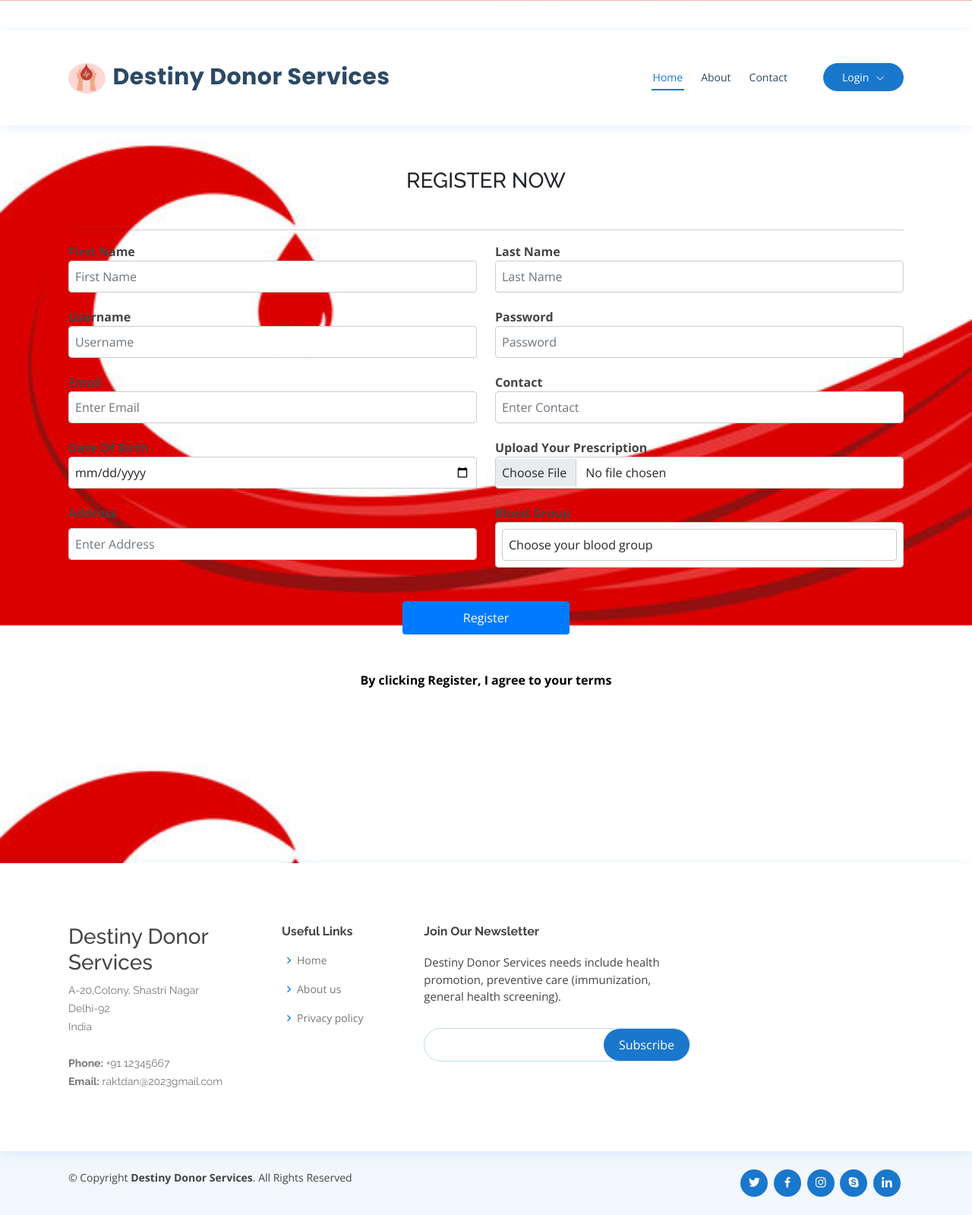
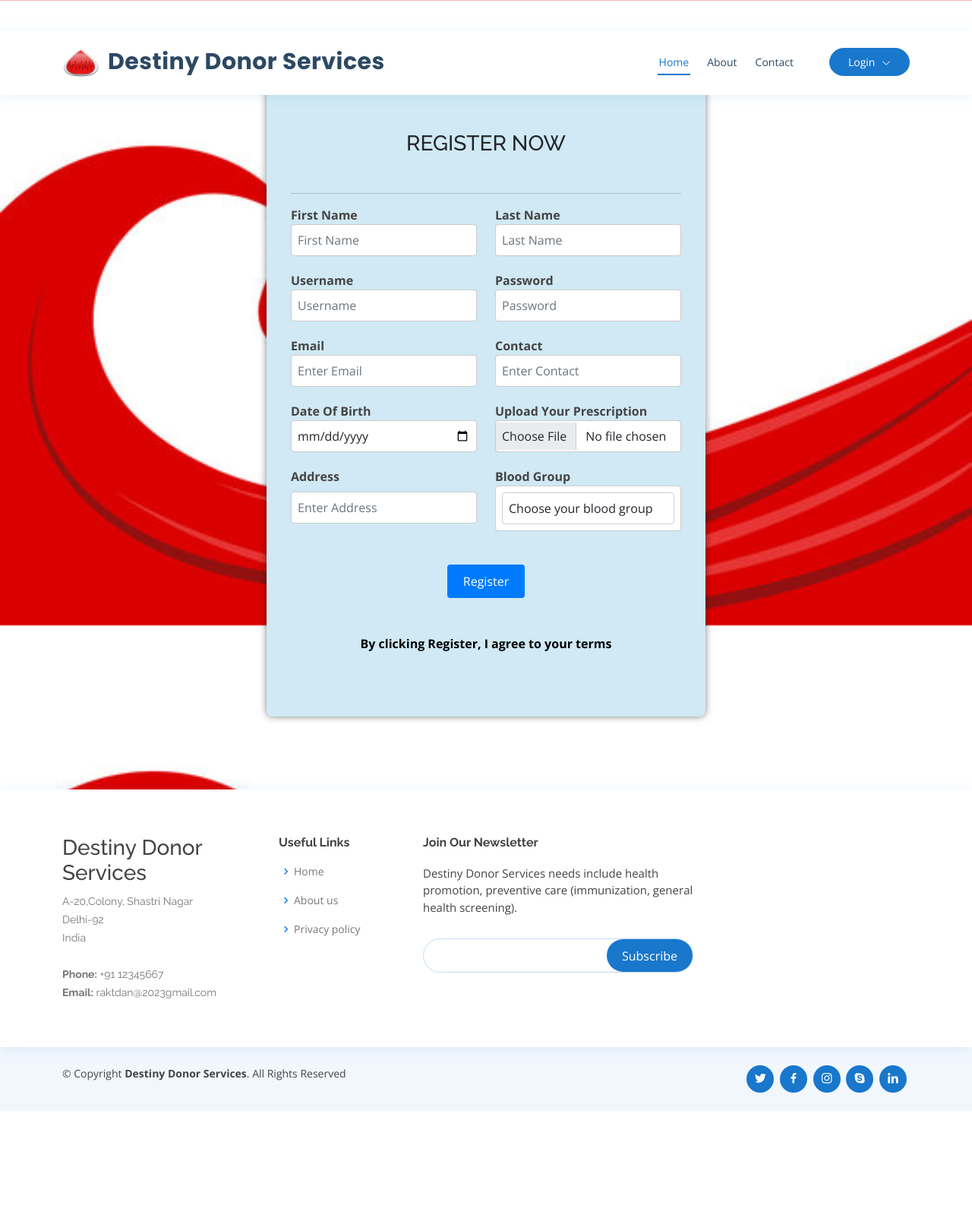
Before and after one commit to Aashi32/Blood-Bank-Management-System, a Django app: page /signup in a window 1280 px wide. Shown: the whole page at 76% size. After the commit the page ends 1462 px from the top, so only its background shows below. Run offline with Django 4.2, Linux system fonts and the light colour scheme; data comes from the database, SQL or seed files in the repository; some libraries are stand-ins or nearby versions.

Commit message:
Register

```diff
--- a/blood_app/static/css/style.css
+++ b/blood_app/static/css/style.css
@@ -490,7 +490,7 @@ h6 {
     width: 100%;
     height: 90vh;
     /* background: url("../img/BloodBank_Dpage.png") top center; */
-    background: url("../img/Blood-Donation-1.jpg") top center;
+    background: url("../img/homepage.jpg") top center;
     background-size: cover;
     margin-bottom: -200px;
 }
--- a/blood_app/templates/admin_login.html
+++ b/blood_app/templates/admin_login.html
@@ -68,7 +68,7 @@
             <!-- Title Section -->
             <div class="title-section mb-md-5 mb-4">
                 <!-- Title for Login -->
-                <h3 class="w3ls-title text-uppercase text-dark font-weight-bold">Login as Admin  <i class="fas fa-admin"></i></h3>
+                <h3 class="w3ls-title text-uppercase text-dark font-weight-bold"><b>Admin Login</b><i class="fas fa-admin"></i></h3>
             </div>
             <hr/>
             <!-- Login Form Wrapper -->
--- a/blood_app/templates/index.html
+++ b/blood_app/templates/index.html
@@ -84,7 +84,7 @@
   <header id="header" class="fixed-top">
     <div class="container d-flex align-items-center">
 
-      <h1 class="logo me-auto"><a href="index.html"><img src="media\logo.jpg" style="margin-right: 10px;">Destiny Donor Services</a></h1>
+      <h1 class="logo me-auto"><a href="index.html"><img src="../static/img/logo1.png" width="50" height="2200" style="margin-right: 10px;">Destiny Donor Services</a></h1>
 
       {% if request.user.is_staff %}
       <nav id="navbar" class="navbar order-last order-lg-0">
--- a/blood_app/templates/login.html
+++ b/blood_app/templates/login.html
@@ -68,7 +68,7 @@
             <!-- Title Section -->
             <div class="title-section mb-md-5 mb-4">
                 <!-- Title for Login -->
-                <h3 class="w3ls-title text-uppercase text-dark font-weight-bold">Login as user  <i class="fas fa-user"></i></h3>
+                <h3 class="w3ls-title text-uppercase text-dark font-weight-bold"><i class="fas fa-user"></i><b>User Login</b></h3>
             </div>
             <hr/>
             <!-- Login Form Wrapper -->
--- a/blood_app/templates/register.html
+++ b/blood_app/templates/register.html
@@ -14,13 +14,13 @@ body {
     display: flex;
     justify-content: center;
     align-items: center;
-    min-height: 130vh;
+    min-height: 110vh;
 }
 
-.container {
-    /* background-color: #d0e9f4; */
+.container-login{
+    background-color: #d0e9f4;
     border-radius: 8px;
-    /* box-shadow: 0 0 10px rgba(0, 0, 0, 0.5); */
+    box-shadow: 0 0 10px rgba(0, 0, 0, 0.5);
     padding: 20px;
 }
 
@@ -67,6 +67,7 @@ body {
 
 
 	<section class="logins py-5">
+		<div class = "container-login">
 		<div class="container py-xl-5 py-lg-3">
 			<div class="title-section mb-md-5 mb-4">
 				<h6 class="w3ls-title-sub"></h6>
@@ -144,7 +145,8 @@ body {
 			</div>
 		</div>
 	</div>
-	</section>
+</div>
+</section>
 	<!-- //register -->
 
 {% endblock %}
```
Also changed, not shown: blood_app/static/img/grey_bg.jpg (added), blood_app/static/img/homepage.jpg (added), blood_app/static/img/logo1.png (added).
